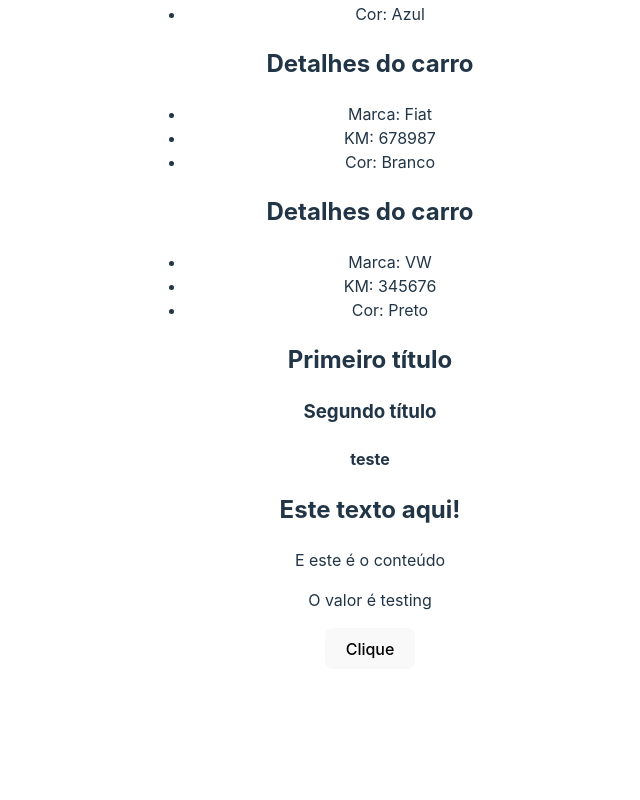
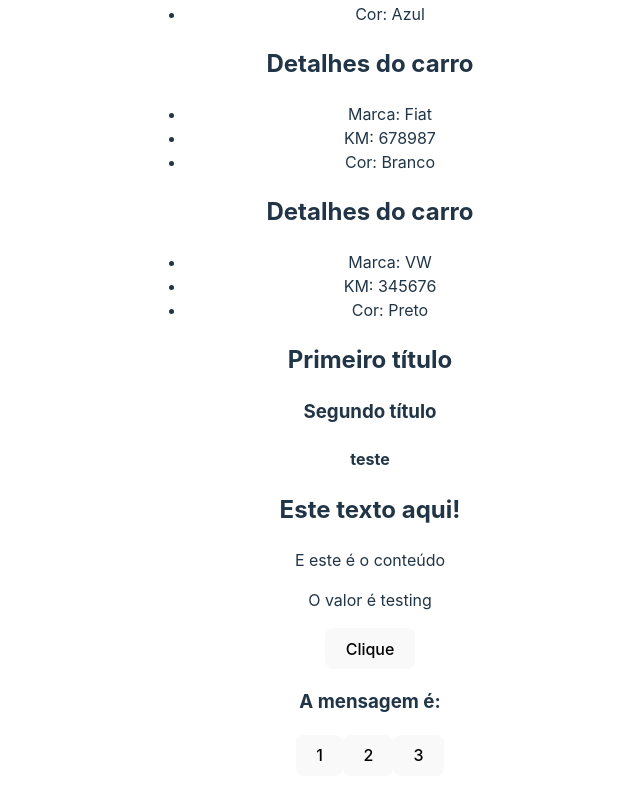
Before and after one commit to renawmontanari/MiniTrilha-React, a React (Vite) app in the folder useState/: page / in a window 1280 px wide. Shown: the part 1690-2490 px from the top of the page, without its empty margins (270-910 px from the left). Before the commit the page ends 2391 px from the top, so only its background shows below. Built offline with nearby package versions, Linux system fonts and the light colour scheme.

Commit message:
MiniTrilha-React

```diff
--- a/useState/src/App.jsx
+++ b/useState/src/App.jsx
@@ -9,6 +9,8 @@
 import Fragment from './components/Fragment';
 import Container from './components/Container';
 import ExecuteFunction from './components/ExecuteFunction';
+import Message from './components/Message';
+import ChangeMessageState from './components/ChangeMessageState';
 
 function App() {
 
@@ -25,6 +27,12 @@
 
   function showMessage() {
     console.log("Evento do componente pai!");
+  }
+
+  const [message, setMessage] = useState("");
+
+  const handleMessage = (msg) => {
+    setMessage(msg);
   }
 
   return (
@@ -60,9 +68,12 @@
         </Container>
         {/* Executar Função */}
         <ExecuteFunction myFunction={showMessage} />
+        {/* State Lift */}
+        <Message msg={message} />
+        <ChangeMessageState handleMessage={handleMessage} />
       </div>
     </>
   );
 }
 
-export default App
+export default App;
--- /dev/null
+++ b/useState/src/components/ChangeMessageState.jsx
@@ -0,0 +1,16 @@
+import React from "react";
+
+const ChangeMessageState = ({ handleMessage }) => {
+
+    const messages = ["oi", "olá", "oi, tudo bem?"];
+
+    return (
+        <div>
+            <button onClick={() => handleMessage(messages[0])}>1</button>
+            <button onClick={() => handleMessage(messages[1])}>2</button>
+            <button onClick={() => handleMessage(messages[2])}>3</button>
+        </div>
+    );
+};
+
+export default ChangeMessageState;
--- /dev/null
+++ b/useState/src/components/Message.jsx
@@ -0,0 +1,10 @@
+
+const Message = ({msg}) => {
+  return (
+    <div>
+        <h3>A mensagem é: {msg}</h3>
+    </div>
+  );
+};
+
+export default Message;
```
